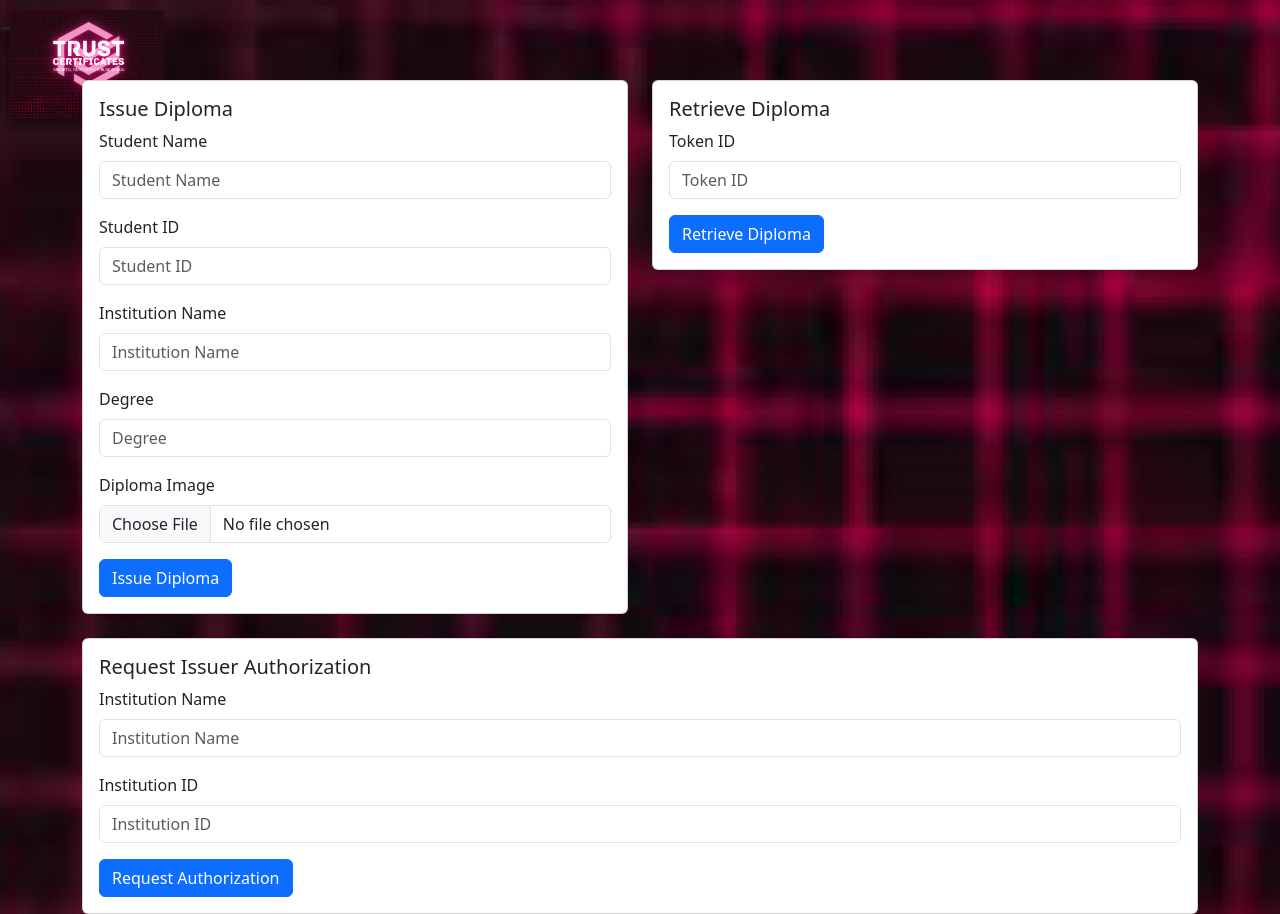
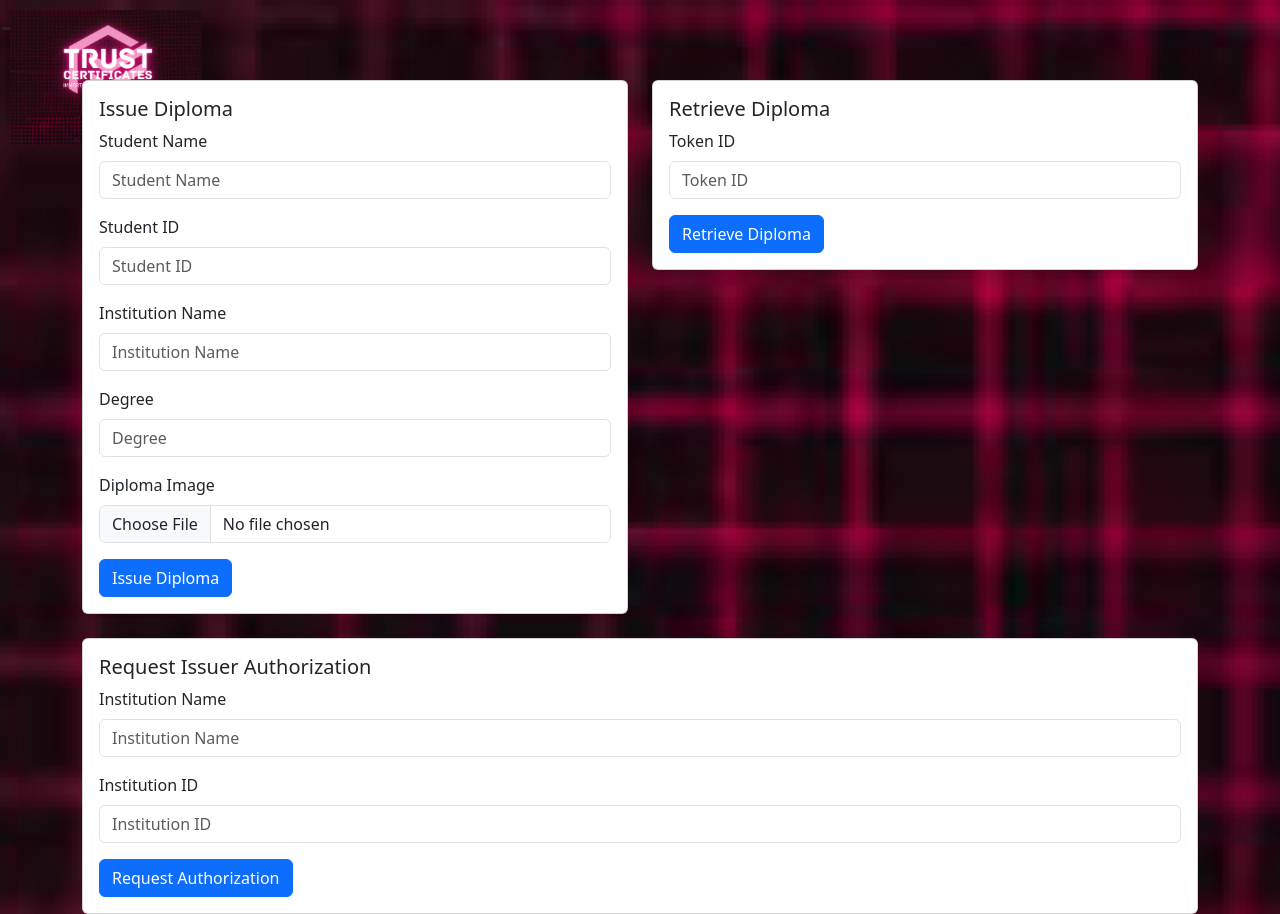
Before and after one commit to allali7/diploma-nft, a React (Create React App) app: page / in a window 1280 px wide. Built offline with nearby package versions, Linux system fonts and the light colour scheme.

Commit message:
Updated issuer input

```diff
--- a/src/IssueDiploma.css
+++ b/src/IssueDiploma.css
@@ -33,8 +33,8 @@
 */
 .logo {
   position: fixed;
-  width: 12%;
-  max-width: 600px;
+  width: 15%;
+  max-width: 500px;
   top: 10px;
   left: 10px;
   /* Uncomment these lines if needed */
```
